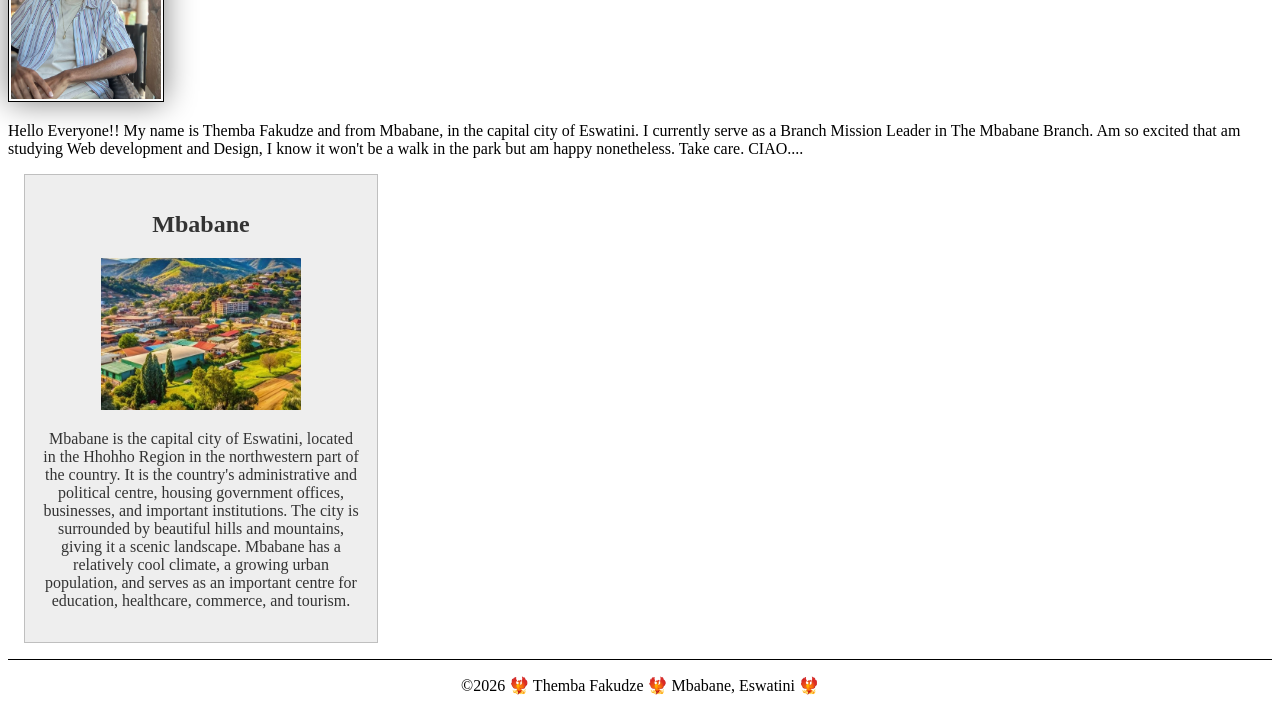
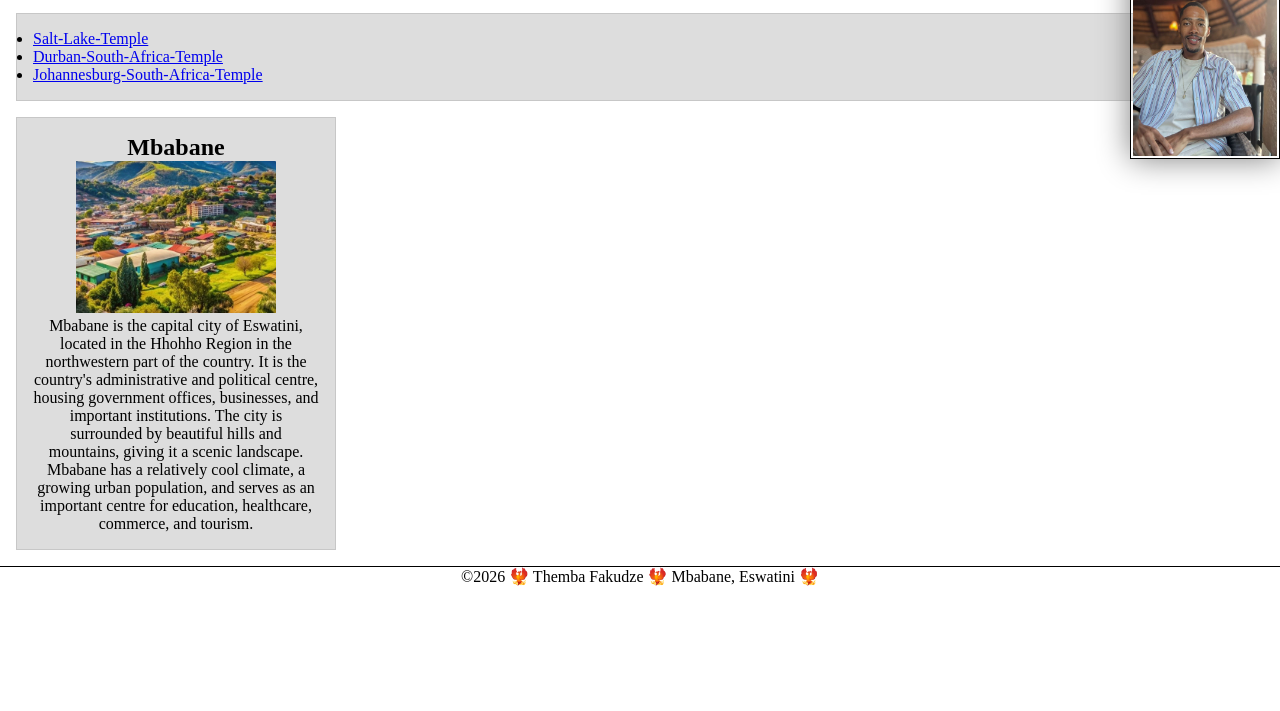
Before and after one commit to thembanba/wdd130, a plain HTML site: page index.html in a window 1280 px wide. Shown: the part 328-1039 px from the top of the page. After the commit the page ends 914 px from the top, so only its background shows below. Drawn offline with Linux system fonts and the light colour scheme.

Commit message:
w3 code along

```diff
--- a/index.html
+++ b/index.html
@@ -14,20 +14,28 @@
         <nav>
             <a href="#">Home</a>
             <a href="wwr/">Rafting Website</a>
+            <a href="wwr/site-plan-rafting.html">Siteplan</a>
+            <a href="https://linkedin.com">Profile</a>
         </nav>
     </header>
-    <main>
+         <main>
         <h1>Themba Fakudze | WDD 130</h1>
         <img src="images/profile.jpg" alt="My name is Themba Fakudze" width="200">
         <p>Hello Everyone!! My name is Themba Fakudze and from Mbabane, in the capital city of Eswatini. I currently serve as a Branch Mission Leader in The Mbabane Branch. Am so excited that am studying Web development and Design, I know it won't be a walk in the park but am happy nonetheless. Take care. CIAO....</p>
-    </main>
-    <aside>
+    <ul class="box">
+        <li><a href="https://churchofjesuschristtemples.org/salt-lake-temple/">Salt-Lake-Temple</a></li>
+        <li><a href="https://churchofjesuschristtemples.org/durban-south-africa-temple/">Durban-South-Africa-Temple</a></li>
+        <li><a href="https://churchofjesuschristtemples.org/johannesburg-south-africa-temple/">Johannesburg-South-Africa-Temple</a></li>
+    </ul>
+
+        </main>
+        <aside class="box">
         <h2>Mbabane</h2>
         <img src="images/mbabane.jpg" alt="Mbabane Town">
         <p>Mbabane is the capital city of Eswatini, located in the Hhohho Region in the northwestern part of the country. It is the country's administrative and political centre, housing government offices, businesses, and important institutions.
 
             The city is surrounded by beautiful hills and mountains, giving it a scenic landscape. Mbabane has a relatively cool climate, a growing urban population, and serves as an important centre for education, healthcare, commerce, and tourism.</p>
-    </aside>
+        </aside>
 
 
     <footer>
--- a/styles/styles.css
+++ b/styles/styles.css
@@ -1,27 +1,53 @@
+* {
+    margin: 0;
+    padding: 0;
+    box-sizing: border-box;
+}
 main{max-width: 100%}
 nav  {background-color: darkblue; padding: 10px;}
 nav a {color: white; display:block;padding:20px;}
 h1{color:darkblue;}
-main img{width:150px; height:auto; border:1px solid black; padding:2px; box-shadow: 0 0 30px gray;}
-p{padding: 0;}
+
+main img{
+    width:150px;
+    height:auto;
+    border:1px solid black;
+    padding:2px;
+    box-shadow: 0 0 30px gray;
+    float: right;
+    margin: 0 0 1rem 1rem;
+
+
+}
+
 
 aside{
     width: 20em;
-    margin: 1em;
-    border: 1px solid rgba(0 0 0/ 0.2) ;
-    padding: 1em;
-    background-color:#eee ;
-    color: #333;
-    text-align:center;
+    text-align: center;
+    position: relative;
 }
 
 aside img{
     width:200px;
     height:auto;
 }
+aside_h2 {
+    position: absolute;
+    top: 50px;
+    left: 200px;
+}
+
 
 footer{
     margin-top: 15px;
     border-top: 1px solid #000;
     text-align: center;
 }
+/* Class Selectors */
+.box {
+    margin: 1rem;
+    border: 1px solid rgb(0 0 0 / 10%);
+    padding: 1rem;
+    background-color: #ddd;
+    color: #000;
+}
```
